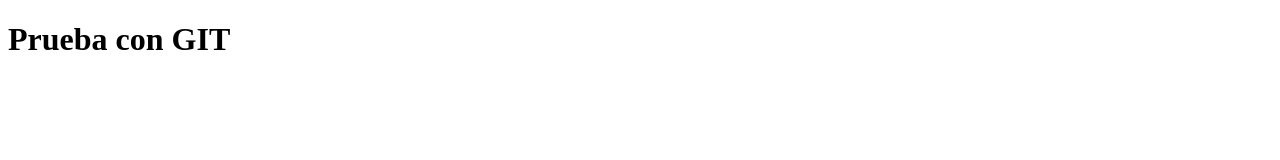
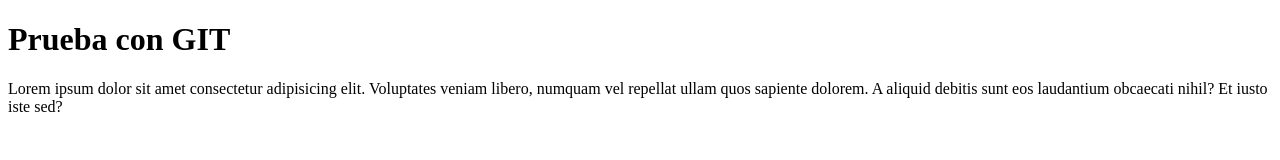
Before and after one commit to osnart/git-test, a plain HTML site: page index.html in a window 1280 px wide. Drawn offline with Linux system fonts and the light colour scheme.

Commit message:
El index se le añadio una línea

```diff
--- a/index.html
+++ b/index.html
@@ -7,5 +7,6 @@
 </head>
 <body>
     <h1>Prueba con GIT</h1>
+    <p>Lorem ipsum dolor sit amet consectetur adipisicing elit. Voluptates veniam libero, numquam vel repellat ullam quos sapiente dolorem. A aliquid debitis sunt eos laudantium obcaecati nihil? Et iusto iste sed? </p>
 </body>
 </html>
```
